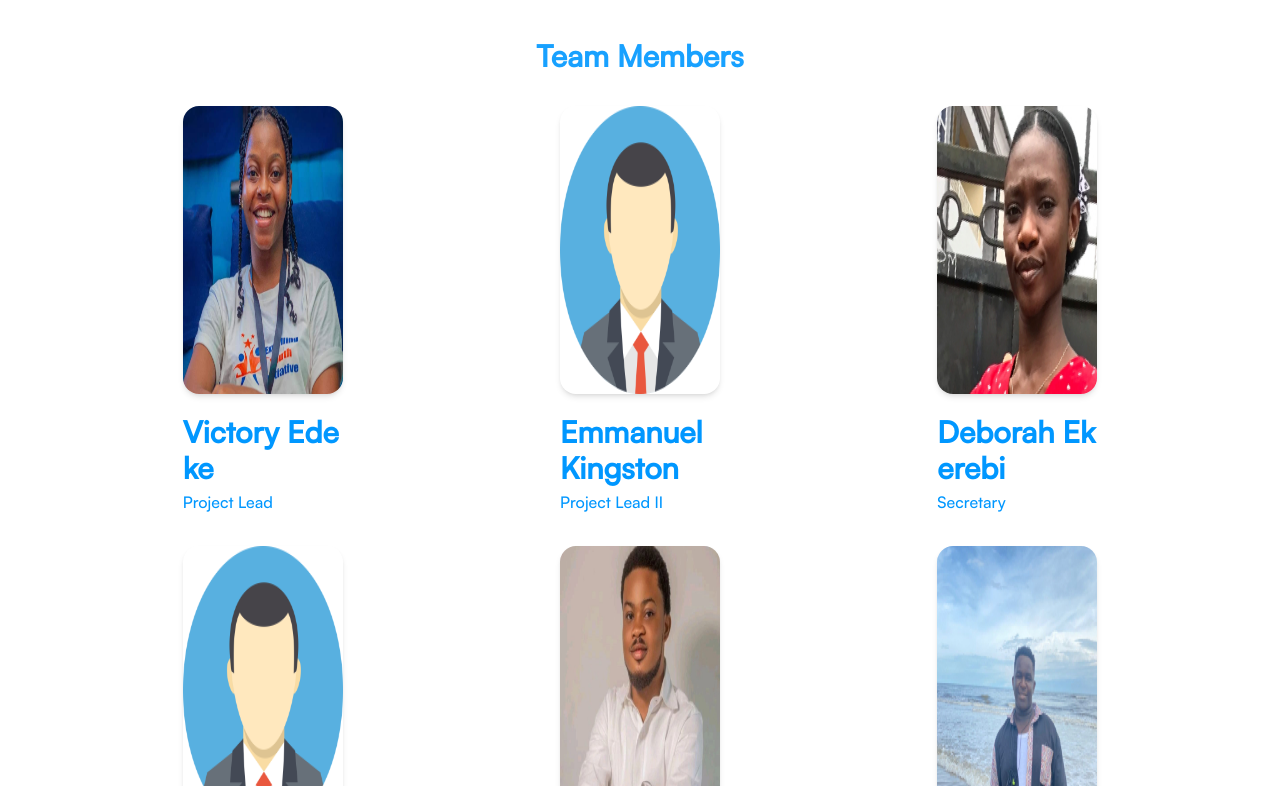
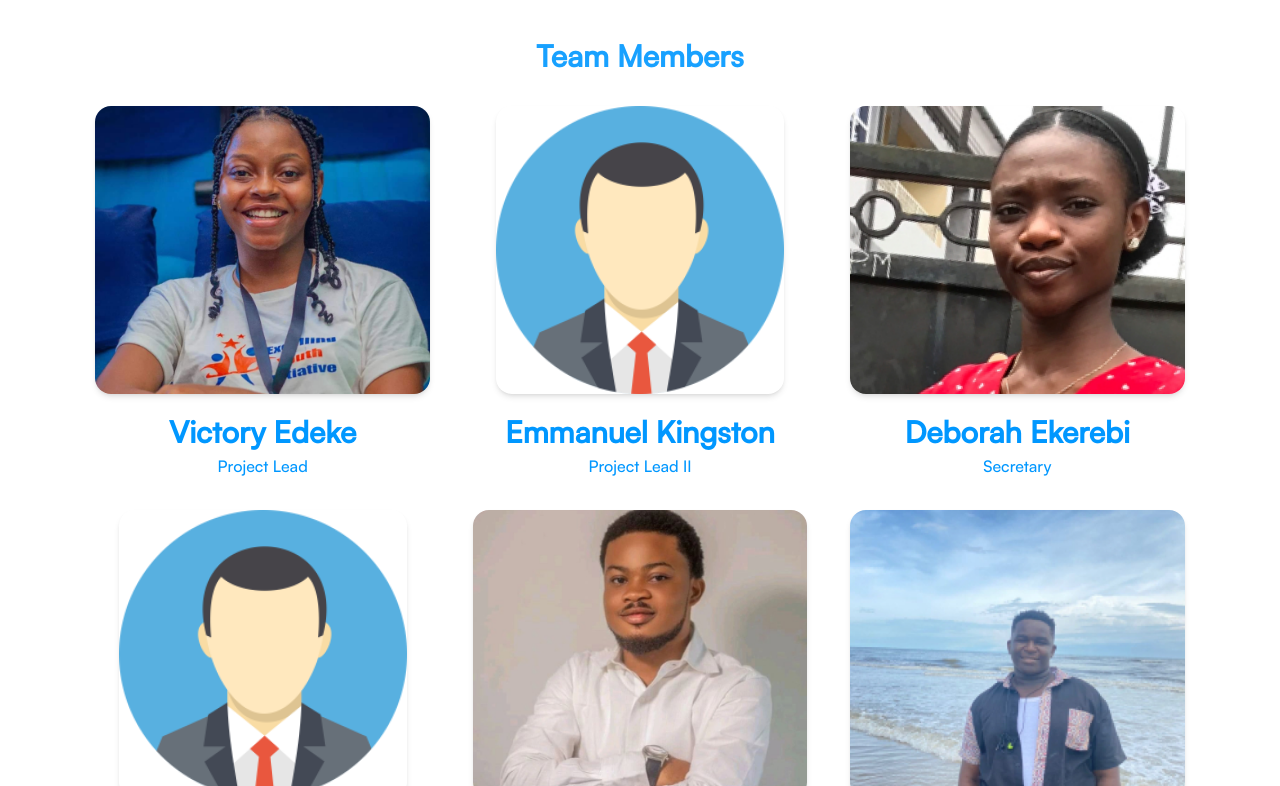
Before and after one commit to Austinobravo/seep, a Next.js app: page /team in a window 1280 px wide. Shown: the part 714-1500 px from the top of the page. Built offline with nearby package versions, Linux system fonts and the light colour scheme.

Commit message:
Added the images for gallery

```diff
--- a/app/(about)/about/_components/AboutText.tsx
+++ b/app/(about)/about/_components/AboutText.tsx
@@ -98,7 +98,7 @@ const AboutText = () => {
                         </>
                         :
                         <>
-                            <h3 className='hover:underline text-3xl py-12 seep-text-color w-fit mx-auto '>{item.name}</h3>
+                            <h3 className=' text-3xl py-12 seep-text-color w-fit mx-auto '>{item.name}</h3>
                             <div className='flex md:flex-nowrap flex-wrap gap-x-4 gap-y-2'>
                                 <FadeInSection direction={`right`}>
                                     <div  className='md:basis-1/2 mx-auto w-fit md:w-full'>
@@ -122,7 +122,7 @@ const AboutText = () => {
         </FadeInSection>
         <FadeInSection direction={`up`}>
             <div className='seep-text-color space-y-4 '>
-                <h3 className='hover:underline text-3xl text-center py-16'>Our Projected Benefits and Impact</h3>
+                <h3 className=' text-3xl text-center py-16'>Our Projected Benefits and Impact</h3>
                 <ol className=' text-center'>
                     {Benefits.map((benefit, index) => (
                         <li key={index} className='pb-5 text-base flex '>
--- a/app/(about)/about/_components/TeamRoles.tsx
+++ b/app/(about)/about/_components/TeamRoles.tsx
@@ -196,14 +196,14 @@ const TeamRoles = () => {
         <FadeInSection direction={`up`}>
             <div className='grid lg:grid-cols-3 md:grid-cols-2 grid-cols-1 gap-3 '>
                 {team.slice(currentImageIndex, currentImageEndIndex).map((member, index) => (
-                    <div key={index} className='seep-text-color w-40 mx-auto'>
+                    <div key={index} className='seep-text-color w-fit mx-auto'>
                         <div className='w-full relative' onMouseEnter={()=>{setIsHovered(!isHovered), setCurrentTeamMemberIndex(index)}} onMouseLeave={()=>{setIsHovered(!isHovered), setCurrentTeamMemberIndex(index)}} onClick={()=>{setIsHovered(!isHovered), setCurrentTeamMemberIndex(index)}}>
-                            <Image src={member.image} width={500} height={100} alt={member.name} className='w-fit rounded-2xl h-72 shadow-md flex items-center justify-center'/>
+                            <Image src={member.image} width={500} height={100} alt={member.name} className='w-fit mx-auto rounded-2xl h-72 shadow-md '/>
                             {isHovered && index === currentTeamMemberIndex && <span className='absolute text-center bg-white p-2 text-amber-400 text-xs bottom-0 w-full'>{member.description}</span>}
                         </div>
-                        <div className='py-5 space-y-1 break-all '>
+                        <div className='py-5 space-y-1 break-all text-center'>
                             <h3 className='lg:text-3xl text-2xl font-bold '>{member.name}</h3>
-                            <p className='!break-all  '>{member.role}</p>
+                            <p className=''>{member.role}</p>
                         </div>
 
                     </div>
--- a/app/(gallery)/gallery/_components/Gallery.tsx
+++ b/app/(gallery)/gallery/_components/Gallery.tsx
@@ -49,7 +49,7 @@ const ImagesOf2022 = [
 
     {
         first: '/images/Frame 16.png',
-        second: '/images/Frame53.png ',
+        second: '/images/frame53.png',
         third: '/images/Tech2schools-43.png'
     },
     {
--- a/app/(home)/_components/Drivers.tsx
+++ b/app/(home)/_components/Drivers.tsx
@@ -66,7 +66,7 @@ const Drivers = () => {
                 {imagesAndText.slice(3).map((item, index) => (
                     <div key={index} className='flex flex-col items-center justify-center space-y-3 p-2' title={item.name} onMouseEnter={()=>{setIsCurrentHovered(item.name), setIsHovered(!isHovered)}} onMouseLeave={()=>{setIsCurrentHovered(item.name), setIsHovered(!isHovered)}}>
                         <Image src={`${item.image}`} width={50} height={100} alt={item.name}/>
-                        <span className='text-2xl seep-text-color hover:underline font-bold'>{item.name}</span>
+                        <span className='text-2xl seep-text-color font-bold'>{item.name}</span>
                         {isHovered && item.name === isCurrentHovered &&
                             <div className='absolute w-80 shadow-md rounded-md bg-white p-4 !-mt-40 flex items-center gap-5'>
                                 <Image src={`${item.image}`} width={40} height={100} alt={item.name}/>
--- a/app/(seep)/seep/_components/Beneficiaries.tsx
+++ b/app/(seep)/seep/_components/Beneficiaries.tsx
@@ -36,8 +36,8 @@ const Beneficiaries = () => {
             {/* {occasions.map((occasion, index) => ( */}
 
             {/* ))} */}
-            <div className='seep-bg-color  bg-cover bg-no-repeat bg-top relative h-80 w-full rounded-lg' style={{backgroundImage : `url(${occasions[currentImageIndex].image})`}}>
-              <div className='bg-gradient-to-t from-[#0097FF] h-80 via-transparent to-transparent'>
+            <div className=' bg-cover bg-no-repeat bg-top relative h-[26rem] w-full rounded-lg' style={{backgroundImage : `url(${occasions[currentImageIndex].image})`}}>
+              <div className='bg-gradient-to-t from-[#0097FF] h-[26rem] via-transparent to-transparent'>
                 <div className='flex justify-between items-center pt-24 md:px-5 px-2'>
                   <ChevronLeft color='white' size={45} onClick={DecrementIndex} className='cursor-pointer'/ >
                   <ChevronRight color='white' size={45} onClick={IncrementIndex} className='cursor-pointer'/>
--- a/app/(seep)/seep/_components/Programs.tsx
+++ b/app/(seep)/seep/_components/Programs.tsx
@@ -23,7 +23,7 @@ const Programs = () => {
         <div>
           {items.map((item, index) => (
             <div key={index} className='seep-text-color space-y-2 pb-3'>
-              <Image src={item.image} width={500} height={100} alt={item.heading} className='w-full rounded-lg'/>
+              <Image src={item.image} width={500} height={100} alt={item.heading} className='w-full rounded-lg md:h-[28rem] h-48 object-cover'/>
               <div className='py-5 space-y-2'>
                 <h3 className='font-bold md:text-3xl text-xl tracking-wider'>{item.heading}</h3>
                 <p className='md:text-lg font-thin w-full'>{item.paragraph}</p>
```
